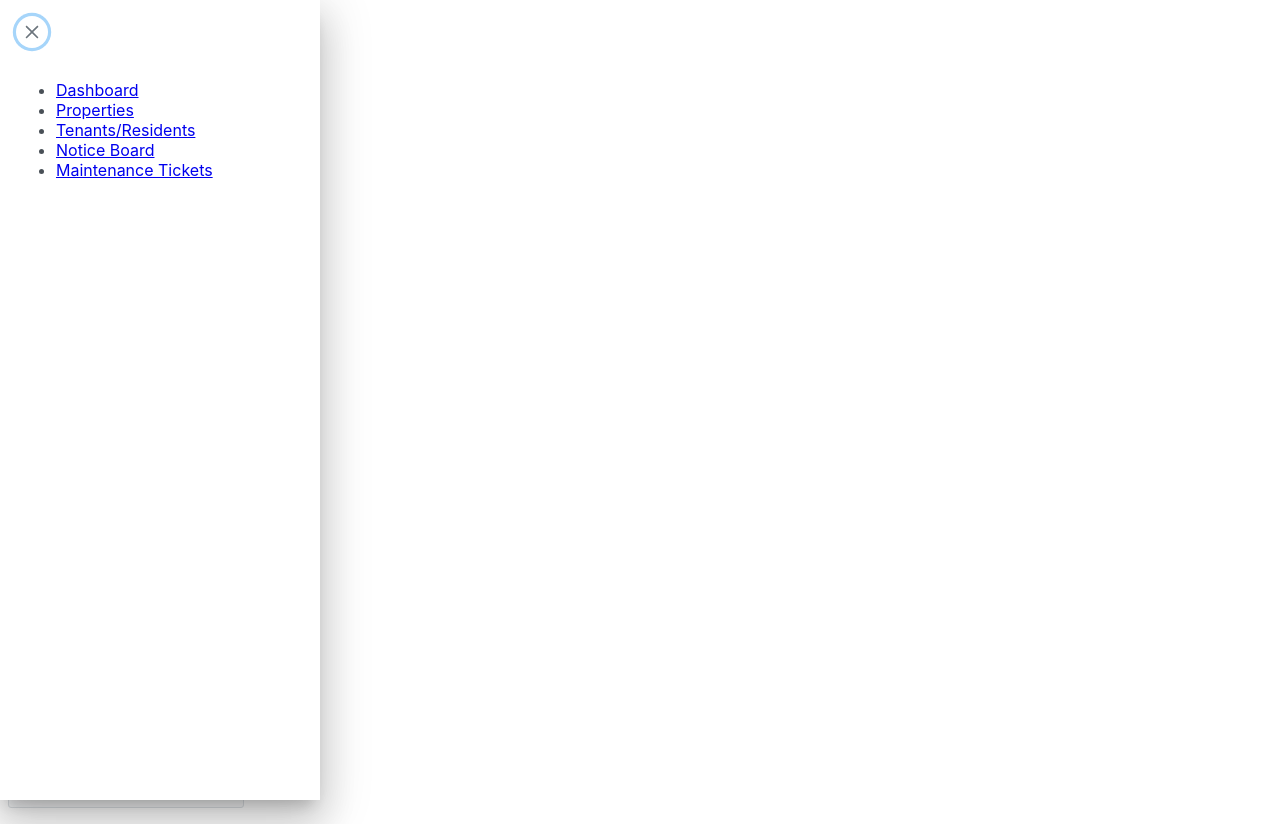
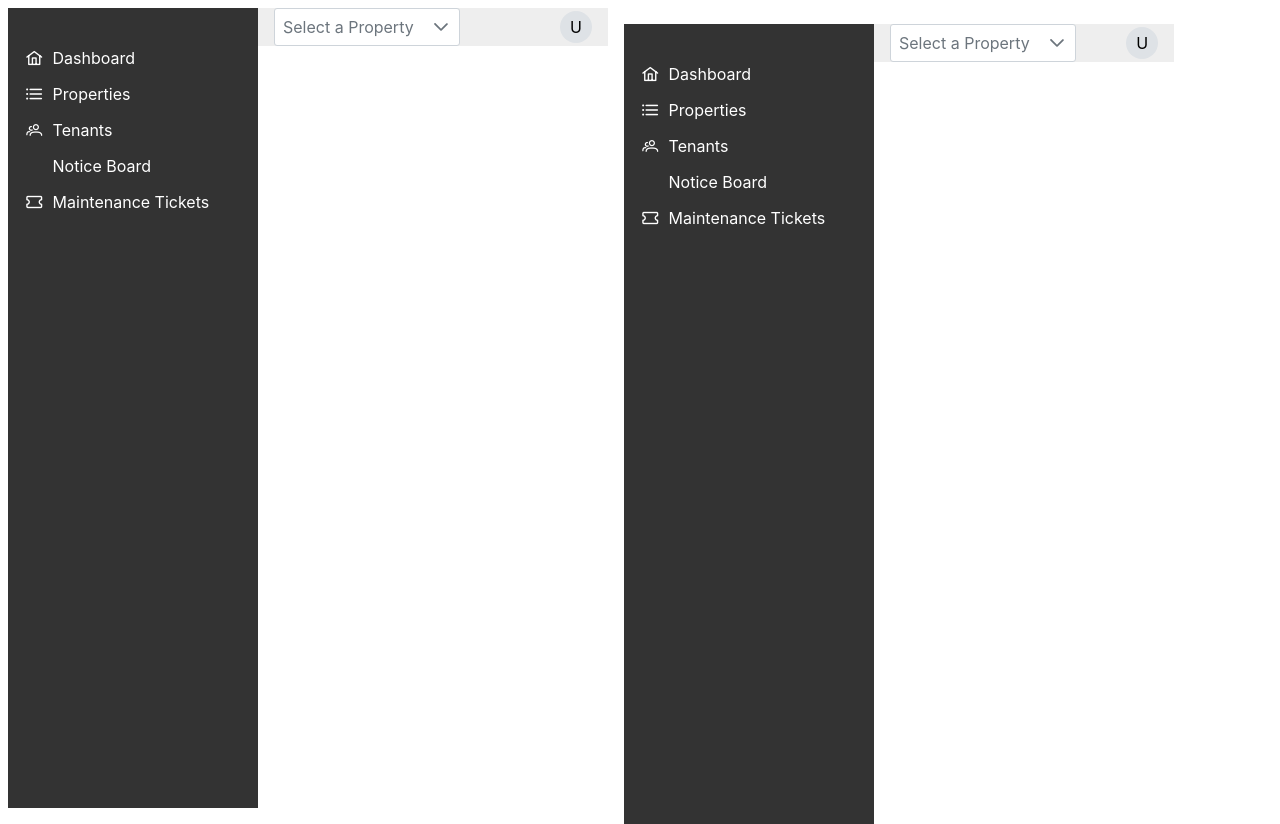
Before and after one commit to EmeraldZhu/4J-tms, a Vue app: page /owner/maintenance in a window 1280 px wide. Built offline with nearby package versions, Linux system fonts and the light colour scheme.

Commit message:
Refactor the Owner Dashboard layout: - Move sidebar to the left and make it permanent. - Redesign the top bar to include property dropdown and user profile. - Use Vue Router for navigation. - Update styles for the new layout.

```diff
--- a/src/components/layouts/OwnerDashboardLayout.vue
+++ b/src/components/layouts/OwnerDashboardLayout.vue
@@ -1,24 +1,33 @@
 <template>
-  <div class="dashboard-layout">
-    <!-- Top Bar/Header -->
-    <Menubar>
-      <template #start>
-        <MultiSelect v-model="selectedProperty" :options="properties" optionLabel="name" placeholder="Select a Property" />
-      </template>
-      <template #end>
-        <Avatar v-if="user.image" :image="user.image" shape="circle" />
-        <Avatar v-else :label="user.initials" shape="circle" />
-      </template>
-    </Menubar>
-
-    <!-- Sidebar -->
-    <Sidebar visible :baseZIndex="1000" :modal="false" class="sidebar-menu">
-      <ul class="p-flex-column p-list-none p-m-0 p-p-0">
+  <div class="dashboard">
+    <!-- Permanent Sidebar -->
+    <div class="sidebar">
+      <ul class="menu-list">
         <li v-for="item in menuItems" :key="item.label">
-          <router-link :to="item.to">{{ item.label }}</router-link>
+          <router-link :to="item.to">
+            <i :class="item.icon"></i>
+            <span>{{ item.label }}</span>
+          </router-link>
         </li>
       </ul>
-    </Sidebar>
+    </div>
+
+    <!-- Top Bar/Header -->
+    <div class="topbar">
+      <div>
+        <!-- Property dropdown placeholder -->
+        <MultiSelect v-model="selectedProperty" :options="properties" optionLabel="name" placeholder="Select a Property" />
+      </div>
+      <div class="user-profile">
+        <!-- This will show initials if no image is present, and an image if there's one -->
+        <Avatar :image="user.image" :label="user.initials" shape="circle" />
+      </div>
+    </div>
+
+    <!-- Main Content -->
+    <div class="main-content">
+      <router-view />
+    </div>
   </div>
 </template>
 
@@ -50,26 +59,69 @@ const user = computed(() => {
   };
 });
 
-const menuItems = [
-  { label: 'Dashboard', to: '/owner/dashboard' },
-  { label: 'Properties', to: '' },
-  { label: 'Tenants/Residents', to: '/owner/tenants' },
-  { label: 'Notice Board', to: '/owner/notice-board' },
-  { label: 'Maintenance Tickets', to: '/owner/maintenance' },
+const menuItems = ref([
+  { label: 'Dashboard', to: '/owner/dashboard', icon: 'pi pi-fw pi-home' },
+  { label: 'Properties', to: '/owner/properties', icon: 'pi pi-fw pi-list' },
+  { label: 'Tenants', to: '/owner/tenants', icon: 'pi pi-fw pi-users' },
+  { label: 'Notice Board', to: '/owner/notice-board', icon: 'pi pi-fw pi-clipboard' },
+  { label: 'Maintenance Tickets', to: '/owner/maintenance', icon: 'pi pi-fw pi-ticket' },
   // ... other menu items
-];
+]);
 </script>
 
 <style scoped>
-.dashboard-layout {
+.dashboard {
   display: flex;
   height: 100vh;
 }
 
-.sidebar-menu {
+.sidebar {
   width: 250px;
-  height: 100%;
+  background-color: #333;
+  color: white;
+  padding: 1rem;
+  margin-right: auto;
 }
 
-/* Add additional styling here */
+.menu-list {
+  list-style-type: none;
+  padding: 0;
+}
+
+.menu-list li {
+  padding: 0.5rem 0;
+}
+
+.menu-list li a {
+  color: white;
+  text-decoration: none;
+  display: flex;
+  align-items: center;
+}
+
+.menu-list li a i {
+  margin-right: 0.5rem;
+}
+
+.topbar {
+  background-color: #eee;
+  flex-grow: 1;
+  display: flex;
+  justify-content: space-between;
+  align-items: center;
+  padding: 0 1rem;
+  margin-bottom: auto;
+}
+
+.main-content {
+  flex-grow: 1;
+  padding: 1rem;
+}
+
+.user-profile {
+  display: flex;
+  align-items: center;
+}
+
+/* Add more styles as needed */
 </style>
```
